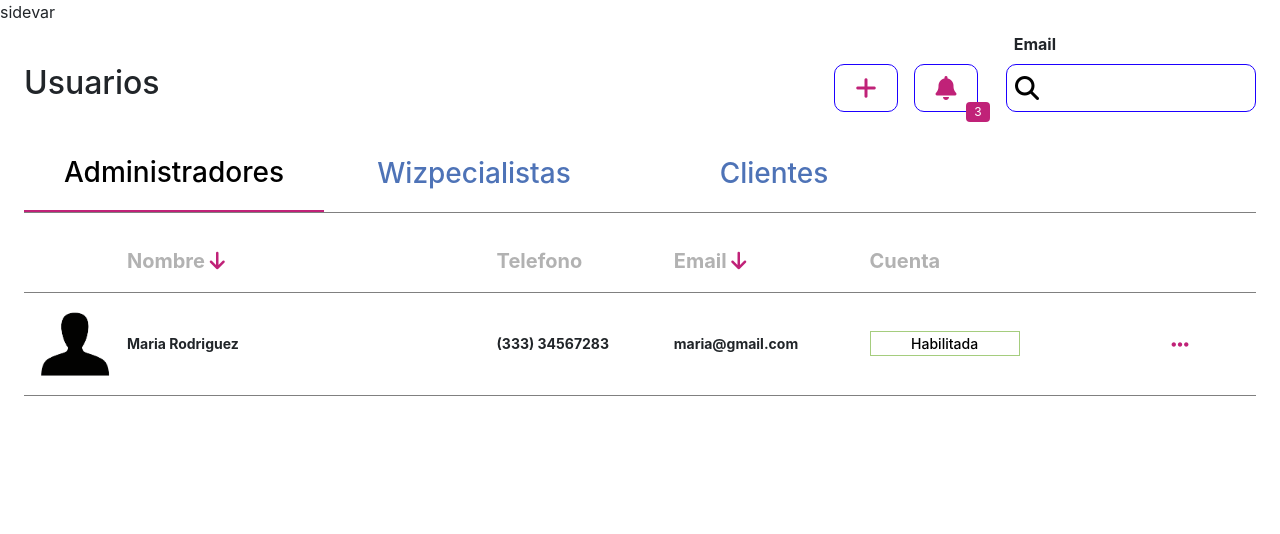
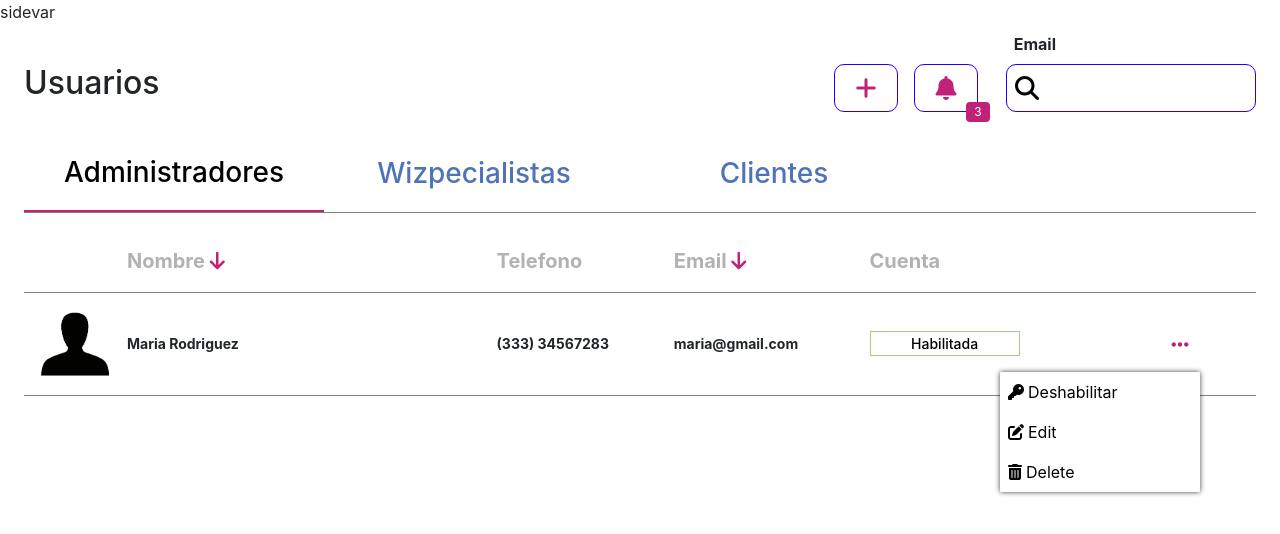
Before and after one commit to crowcl52/wizzi-admin, an Angular app: page /usuarios in a window 1280 px wide. Shown: the top 534 px of the page. Built offline with nearby package versions, Linux system fonts and the light colour scheme.

Commit message:
settings row

```diff
--- a/src/app/panel/directorios/usuarios/usuarios.component.html
+++ b/src/app/panel/directorios/usuarios/usuarios.component.html
@@ -62,6 +62,20 @@
                   <i class="fas fa-ellipsis-h"></i>
               </button>
             </td>
+            <div class="more-float">
+              <button>
+                  <i class="fas fa-key"></i>
+                  Deshabilitar
+              </button>
+              <button>
+                  <i class="fas fa-edit"></i>
+                  Edit
+              </button>
+              <button>
+                  <i class="fas fa-trash-alt"></i>
+                  Delete
+              </button>
+            </div>
           </tr>
         </tbody>
       </table>
@@ -110,6 +124,20 @@
                   <i class="fas fa-ellipsis-h"></i>
               </button>
             </td>
+            <div class="more-float">
+              <button>
+                  <i class="fas fa-key"></i>
+                  Deshabilitar
+              </button>
+              <button>
+                  <i class="fas fa-edit"></i>
+                  Edit
+              </button>
+              <button>
+                  <i class="fas fa-trash-alt"></i>
+                  Delete
+              </button>
+            </div>
           </tr>
         </tbody>
       </table>
@@ -148,6 +176,20 @@
                   <i class="fas fa-ellipsis-h"></i>
               </button>
             </td>
+            <div class="more-float">
+              <button>
+                  <i class="fas fa-key"></i>
+                  Deshabilitar
+              </button>
+              <button>
+                  <i class="fas fa-edit"></i>
+                  Edit
+              </button>
+              <button>
+                  <i class="fas fa-trash-alt"></i>
+                  Delete
+              </button>
+            </div>
           </tr>
         </tbody>
       </table>
--- a/src/app/panel/directorios/usuarios/usuarios.component.scss
+++ b/src/app/panel/directorios/usuarios/usuarios.component.scss
@@ -150,6 +150,9 @@
         padding-bottom: 16px;
         font-size: 20px;
       }
+      th:last-child {
+        width: 5%;
+      }
       td{
         font-size: 14px;
         button{
@@ -166,6 +169,9 @@
           border: 1px #c02278 solid;
         }
       }
+      td:last-child {
+        width: 5%;
+      }
       th, td{
         border-bottom: 1px gray solid;
         font-weight: 700;
@@ -179,6 +185,35 @@
           padding: 8px;
         }
       }
+      .more-float{
+        background-color: white;
+        display: flex;
+        justify-content: center;
+        flex-wrap: wrap;
+        width: 100%;
+        max-width: 200px;
+        position: absolute;
+        right: calc(5% + 16px);
+        margin-top: 80px;
+        -webkit-box-shadow: 0px 0px 5px 0px rgba(0,0,0,0.75);
+        -moz-box-shadow: 0px 0px 5px 0px rgba(0,0,0,0.75);
+        box-shadow: 0px 0px 5px 0px rgba(0,0,0,0.75);
+        button{
+          width: 100%;
+          border: none;
+          background: transparent;
+          padding: 8px;
+          display: flex;
+          justify-content: flex-start;
+          align-items: center;
+          i{
+            margin-right: 4px;
+          }
+        }
+        button:hover{
+          background-color: #b2ede8;
+        }
+      }
     }
   }
 }
```
